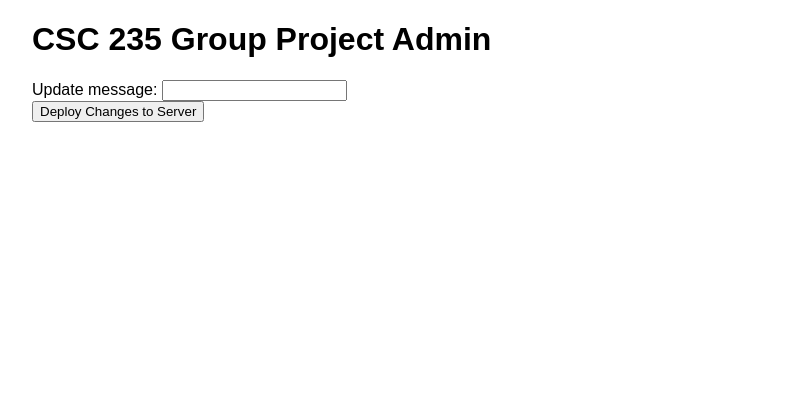
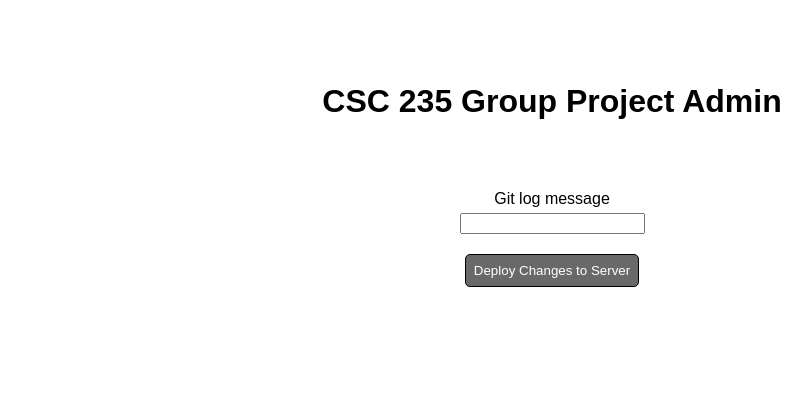
Before and after one commit to dwest62/Server_Side_Dev, a PHP site: page /edit.php in a window 1280 px wide. Shown: the top 414 px of the page, without its empty margins (88-899 px from the left). Run offline with PHP 8.4, Linux system fonts and the light colour scheme.

Commit message:
Added css for edit.php

```diff
--- a/week4/edit.php
+++ b/week4/edit.php
@@ -12,17 +12,6 @@
 		Assignment: Individual Project - Week 4
 		Date: 4/10/23
 	-->
-</head>
-<body>
-    <h1>CSC 235 Group Project Admin</h1>
-    <form action="javascript:deploy()">
-        <label for="msg">Update message:</label>
-        <input type="text" id="msg"><br />
-        <button type="submit">Deploy Changes to Server</button>
-    </form>
-    <p id="notify"></p>
-    <p id="results"></p>
-</body>
     <script>
         async function deploy() {
             const msgVal = document.getElementById('msg').value;
@@ -37,9 +26,20 @@
                 headers: {"Content-type": "application/json; charset=UTF-8"}
             });
             console.log(response);
-        const text = await response.text();
-        document.getElementById("results").innerHTML = text;
+            document.getElementById("results").innerHTML = await response.text();
         }
     </script>
+</head>
+<body id="admin-body">
+    <h1 id="admin-h1">CSC 235 Group Project Admin</h1>
+    <form action="javascript:deploy())">
+        <label for="msg">Git log message</label>
+        <input type="text" id="msg">
+        <button type="submit">Deploy Changes to Server</button>
+    </form>
+    <p id="notify"></p>
+    <div id="results"></div>
+</body>
+
 
 </html>
--- a/week4/style.css
+++ b/week4/style.css
@@ -1,6 +1,6 @@
 /**
     Stylesheet for week 4 individual project
-    Contributors:James West - westj4@csp.edu
+    Contributors: James West - westj4@csp.edu
     Course: CSC235 Server-Side Development
     Assignment: Week 4 Project
     Date: 4/10/2023
@@ -9,9 +9,55 @@
 body
 {
     font-family: sans-serif;
-    margin-left: 100px;
 }
 
-body > * {
-    margin-left: 20px;
+h1 {
+    display: block;
+    width: fit-content;
+    margin: auto;
 }
+
+p {
+    font-size: 14px;
+}
+
+#admin-h1 {
+    margin-top: 75px;
+}
+
+#admin-body, #admin-body > form {
+    display: flex;
+    flex-direction: column;
+    align-items: center;
+    justify-content: center;
+}
+
+#admin-body {
+    gap: 30px;
+}
+
+#admin-body > form {
+    margin-top: 40px;
+    gap: 5px;
+}
+
+#admin-body > form > button {
+    margin-top: 15px;
+    padding: 8px;
+    background: dimgray;
+    color: white;
+    border: solid black 1px;
+    border-radius: 5px;
+}
+
+#results {
+    display: block;
+    width: fit-content;
+    border: solid black 2px;
+    padding: 20px;
+
+}
+
+#results:empty {
+    border: none;
+}
```
Also changed, not shown: week4/updateServer.php (+3 -4 lines). Lines whose indentation alone changed are shown as unchanged.
